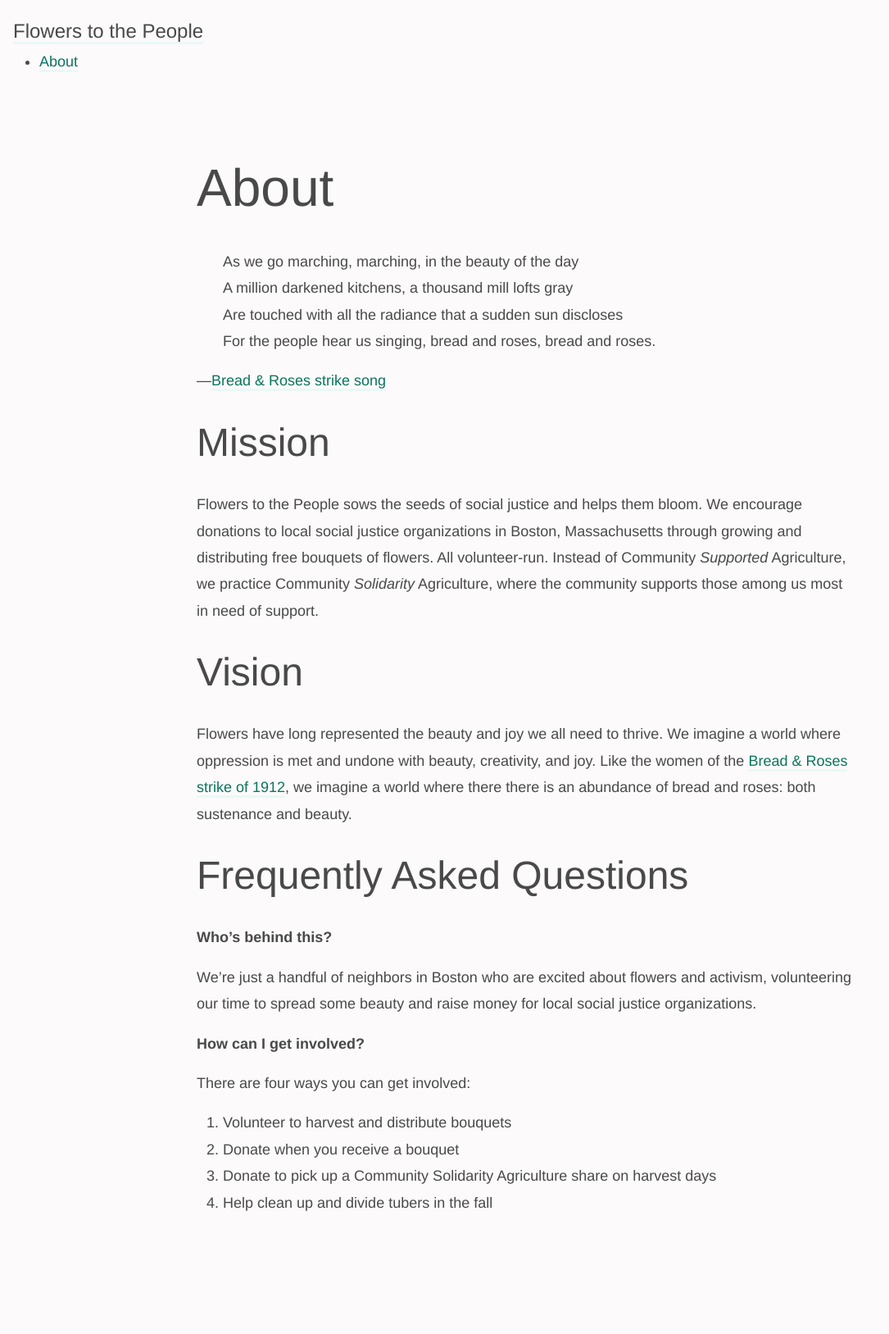
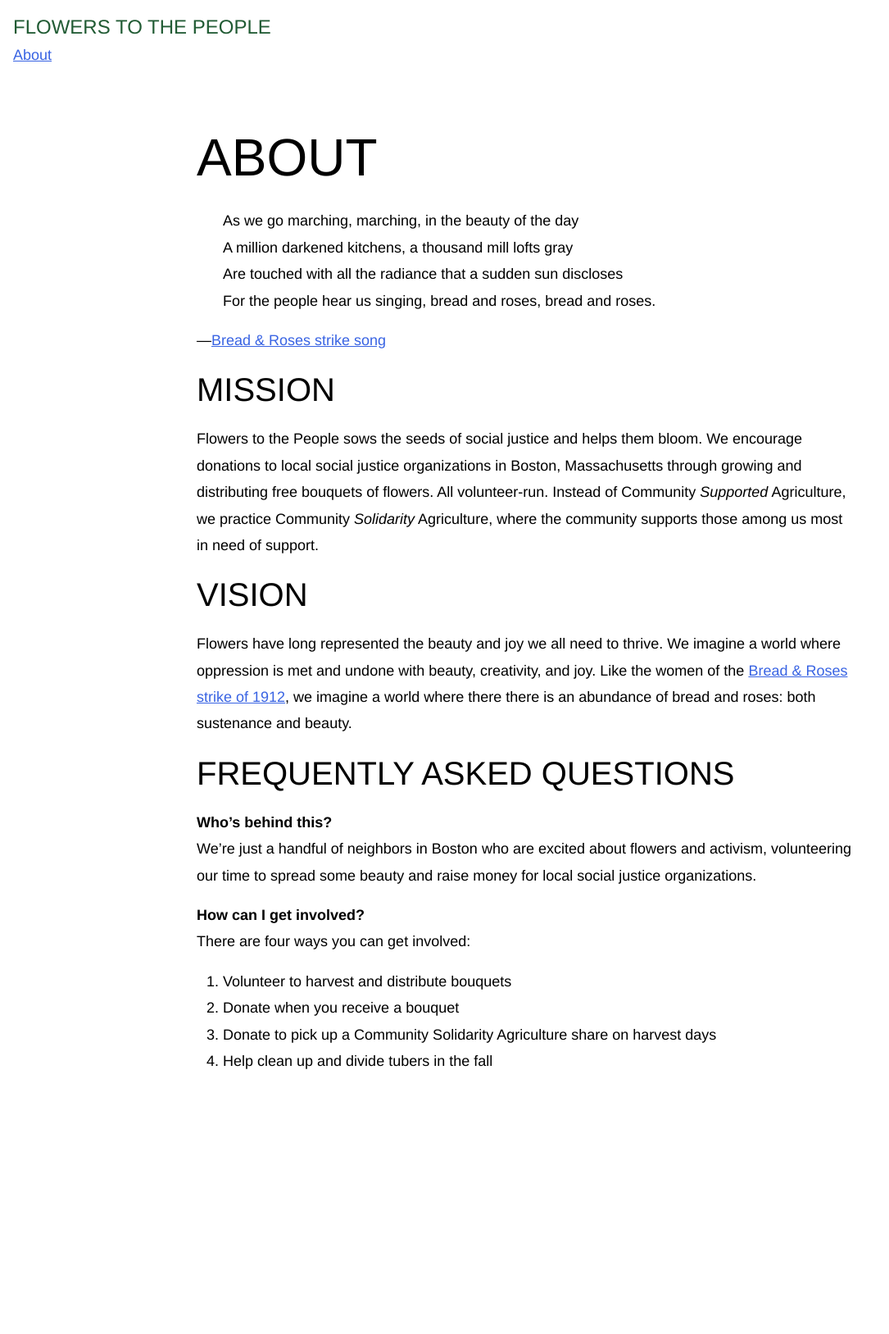
Before and after one commit to heybenji/flowerstothepeople, a Jekyll site: the page built from about.markdown, in a window 1280 px wide. Shown: the whole page at 82% size, without its empty margins (0-1085 px from the left). Built offline with Jekyll 4.4.1, drawn with Linux system fonts in a browser that asks for light colours; some web fonts are replaced; after the commit the page ends 1454 px from its top, so only the background shows below that.

Commit message:
Clean up copied SCSS

```diff
--- a/_sass/_base.scss
+++ b/_sass/_base.scss
@@ -1,21 +1,34 @@
+@use 'sass:color';
+
 $benji-blue: #50E3C2;
 $benji-blue-dark: darken($benji-blue, 10%);
 $benji-blue-accessible: #0A745D;
 $benji-blue-accessible-slate: #0A5374;
 $benji-purple: #895689;
 $white: #FCFAFB;
+// $background: #fdffe8;
+$background: #FFFFFF;
+$text: #000000;
+$action: #3863e3;
+$action-hover: color.mix($action, $text, 50%);
+$brand-green-dark: #215b34;
+$brand-green-medium: #609511;
+$brand-green-light: #e4ea8c;
 $black: mix($white, #000, 5%);
 $border-radius: 8px;
 $spacing-unit: 1rem;
+$timing-unit: 300ms;
 
 %brand-font {
   font-family: "Palette Mosaic", 'Helvetica', 'Arial', sans-serif;
   font-weight: 400;
   font-style: normal;
+  text-transform: uppercase;
+  line-height: 1.4;
 }
 
 %body-font {
-  font-family: 'Helvetica', 'Arial', sans-serif;
+  font-family: 'Helvetica Neue', 'Helvetica', 'Arial', sans-serif;
 }
 
 %fancy-image {
@@ -25,8 +38,8 @@ $spacing-unit: 1rem;
 }
 
 body {
-  background: $white;
-  color: transparentize($black, .25);
+  background: $background;
+  color: $text;
   margin: 0;
   padding: 0;
   font-size: 18px;
@@ -47,13 +60,14 @@ h1 {
 }
 
 h2 {
-  font-size: 3rem;
+  font-size: 2.5rem;
   @extend %brand-font;
 }
 
 h3 {
   font-weight: bold;
   font-size: 1.125rem;
+  margin-bottom: 0;
 }
 
 p {
@@ -92,10 +106,19 @@ td {
 }
 
 a {
-  color: $benji-blue-accessible;
-  text-decoration: none;
-  transition: color .3s ease;
-  border-bottom: 3px solid transparentize($benji-blue, .9);
+  color: $action;
+  text-decoration: underline;
+  transition: color $timing-unit ease;
+}
+
+a:hover,
+a:focus {
+  color: $action-hover;
+}
+
+a:active {
+  color: #000;
+  opacity: 1;
 }
 
 em {
@@ -128,16 +151,6 @@ figcaption {
   @extend %small-text;
 }
 
-a:hover,
-a:focus {
-  color: $benji-blue-dark;
-}
-
-a:active {
-  color: #000;
-  opacity: 1;
-}
-
 img {
   width: 100%;
   height: auto;
@@ -152,9 +165,9 @@ img {
 
 .site-title {
   @extend %brand-font;
-  color: transparentize($black, .25);
+  color: $brand-green-dark;
   font-size: 1.5rem;
-
+  text-decoration: none;
 }
 
 /* Footer
@@ -169,55 +182,6 @@ img {
 
 .home > section {
   margin-bottom: 4rem;
-}
-
-/* Pitch
-------------------------------------------------- */
-
-.pitch {
-  font-size: 1.125em;
-  line-height: 2em;
-  color: transparentize($black, .4);
-}
-
-.pitch h1 {
-  @extend %brand-font;
-  font-weight: normal;
-  color: $benji-purple;
-  font-size: 1.25em;
-}
-
-
-/* Contact
-------------------------------------------------- */
-
-.contact {
-  border: 1px solid $benji-purple;
-  background-color: $benji-purple;
-  color: $white;
-}
-
-.contact h2 {
-  font-family: 'Hernandez-Bold', 'Helvetica', 'Arial', 'sans-serif';
-  font-size: 1.375em;
-  margin-bottom: 0;
-}
-
-.contact-points p:first-child {
-  margin-top: 1rem;
-}
-
-.contact-points-info p:first-child {
-  margin-top: 2rem;
-}
-
-.contact-points .contact-email,
-.contact-points .contact-phone {
-  font-size: 1em;
-}
-
-.contact-points a {
-  color: $white;
 }
 
 /* Social Icons
@@ -268,7 +232,7 @@ img {
 ------------------------------------------------- */
 
 .post,
-.page {
+.page main {
   ul {
     @extend %styled-list;
     list-style: disc;
@@ -282,6 +246,16 @@ img {
     text-transform: uppercase;
     letter-spacing: 0.1em;
     font-size: 0.875em;
+  }
+}
+
+/* Posts & Pages
+------------------------------------------------- */
+
+.event-schedule {
+  ul {
+    @extend %styled-list;
+    list-style: disc;
   }
 }
 
--- a/_sass/_layout.scss
+++ b/_sass/_layout.scss
@@ -1,9 +1,12 @@
+@use "base";
+
 body {
   padding-bottom: 4rem;
 }
 
 .site-header {
   padding: 1rem 1rem 4rem 1rem;
+
 }
 
 .site-footer {
@@ -11,90 +14,24 @@ body {
   text-align: right;
 }
 
-main {
+.home section,
+.page main {
   max-width: 50rem;
   margin-right: auto;
   margin-left: auto;
 }
-
-/* Portfolio
-
-.post.project {
-
-  section {
-    padding-top: 2rem;
-    margin-top: 2rem;
-    margin-bottom: 2rem;
-  }
-
-}
-
-.projects {
-
-  .project-card {
-    margin-bottom: $spacing-unit*2;
-  }
-
-
-
-}
-
-*/
 
 
 /* Wider than a phone
 ------------------------------------------------- */
 @media screen and (min-width: 40rem) {
 
-
-  /* Portfolio
-
-  .projects {
-    display: grid;
-    grid-template-columns: 1fr 1fr;
-    grid-column-gap: $spacing-unit*2;
-
-    .project-card {
-
-    }
-  }
-
-  .post.project {
-    max-width: 60rem;
-
-    section {
-      clear: both;
-      padding-left: 20rem;
-
-      h2 {
-        float: left;
-        margin-left: -20rem;
-        width: 18rem;
-      }
-
-    }
-
-    .post-header {
-      float: left;
-      width: 18rem;
-    }
-
-    .project-featured-image {
-      float: right;
-      width: calc(100% - 20rem);
-      margin-bottom: 2rem;
-    }
-
-
-  }
-
   .image-gallery {
     display: grid;
     grid-template-columns: 1fr 1fr;
-    grid-gap: $spacing-unit / 2;
+    grid-gap: calc(base.$spacing-unit / 2);
   }
 
-  */
 
 }
 
```
